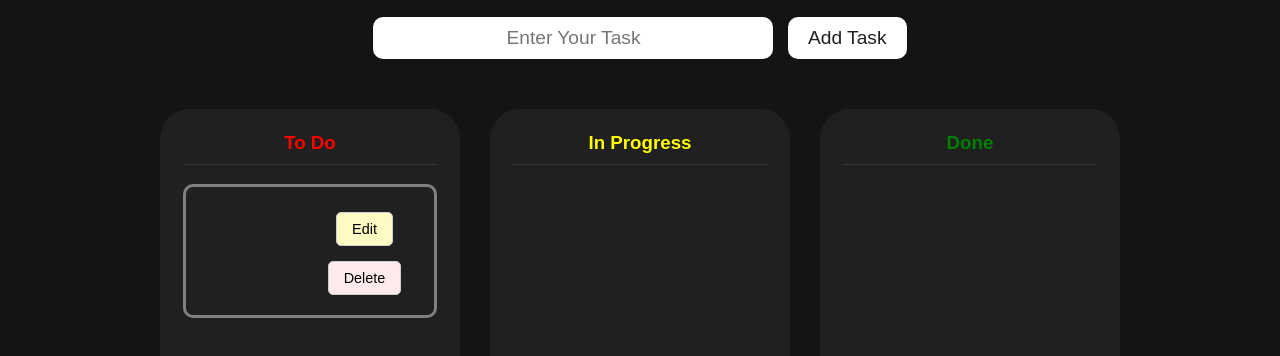
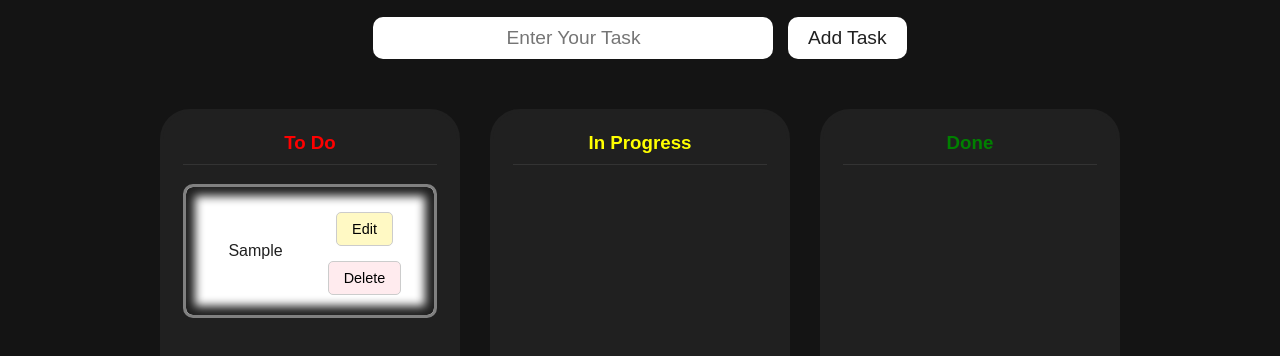
Before and after one commit to mhdishaan04/kanban-tdl, a plain HTML site: page index.html in a window 1280 px wide. Both pictures are taken after typing "Sample" into the empty fields and a click on the button "Add Task". Shown: the part 108-464 px from the top of the page. Drawn offline with Linux system fonts and the light colour scheme.

Commit message:
update commit

```diff
--- a/style.css
+++ b/style.css
@@ -90,7 +90,7 @@ h3 {
     padding: 15px;
     color: rgb(32, 32, 32);
     margin-bottom: 15px;
-    background-color: rgb(32, 32, 32);
+    background-color: rgb(255, 255, 255);
     border: 3px solid gray;
     border-radius: 10px;
     text-align: center;
@@ -99,6 +99,7 @@ h3 {
     justify-content: center;
     display: grid;
     grid-template-columns: repeat(2,2fr);
+    box-shadow: 0 0 10px 9px inset;
 }
 
 .cur-task-list,
```
